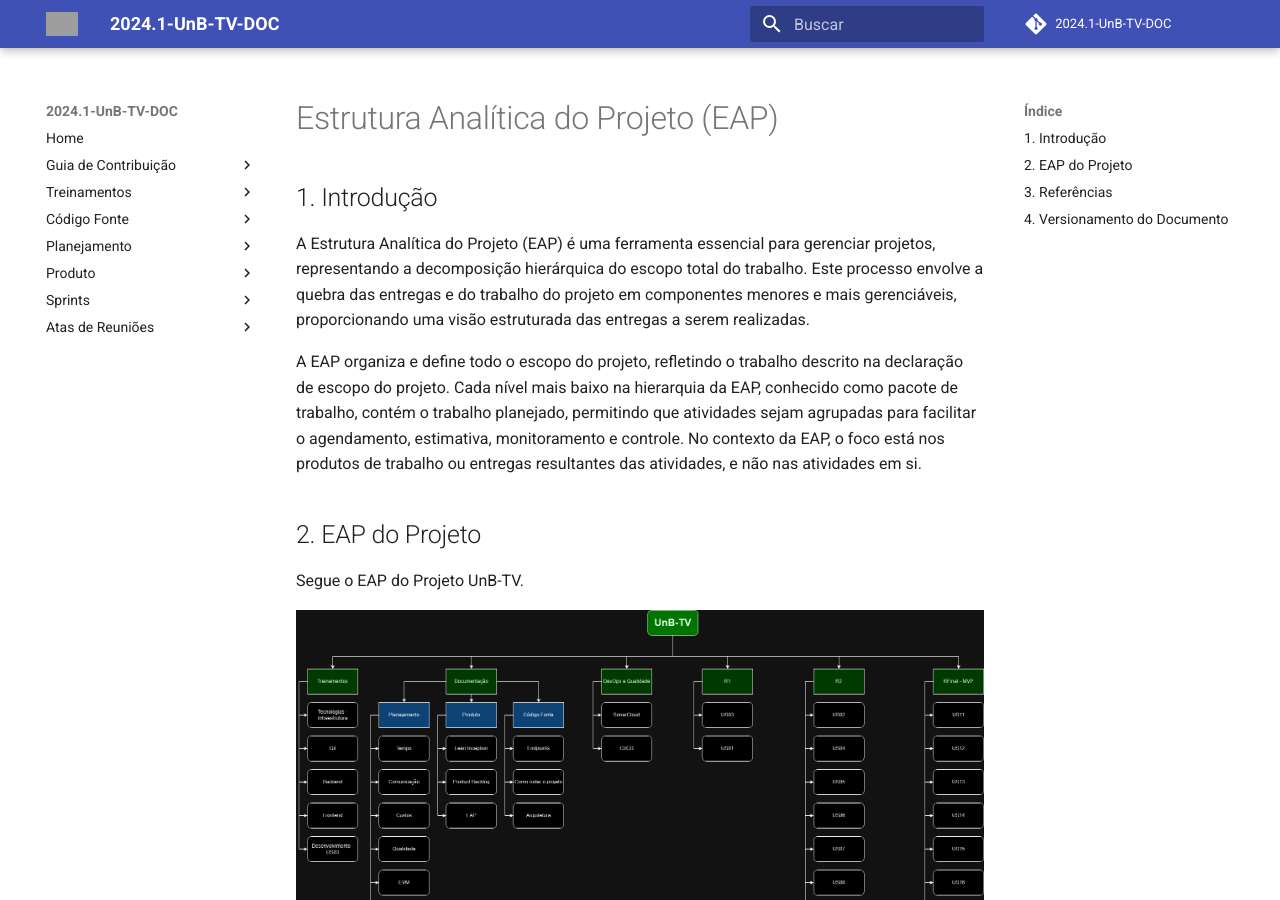
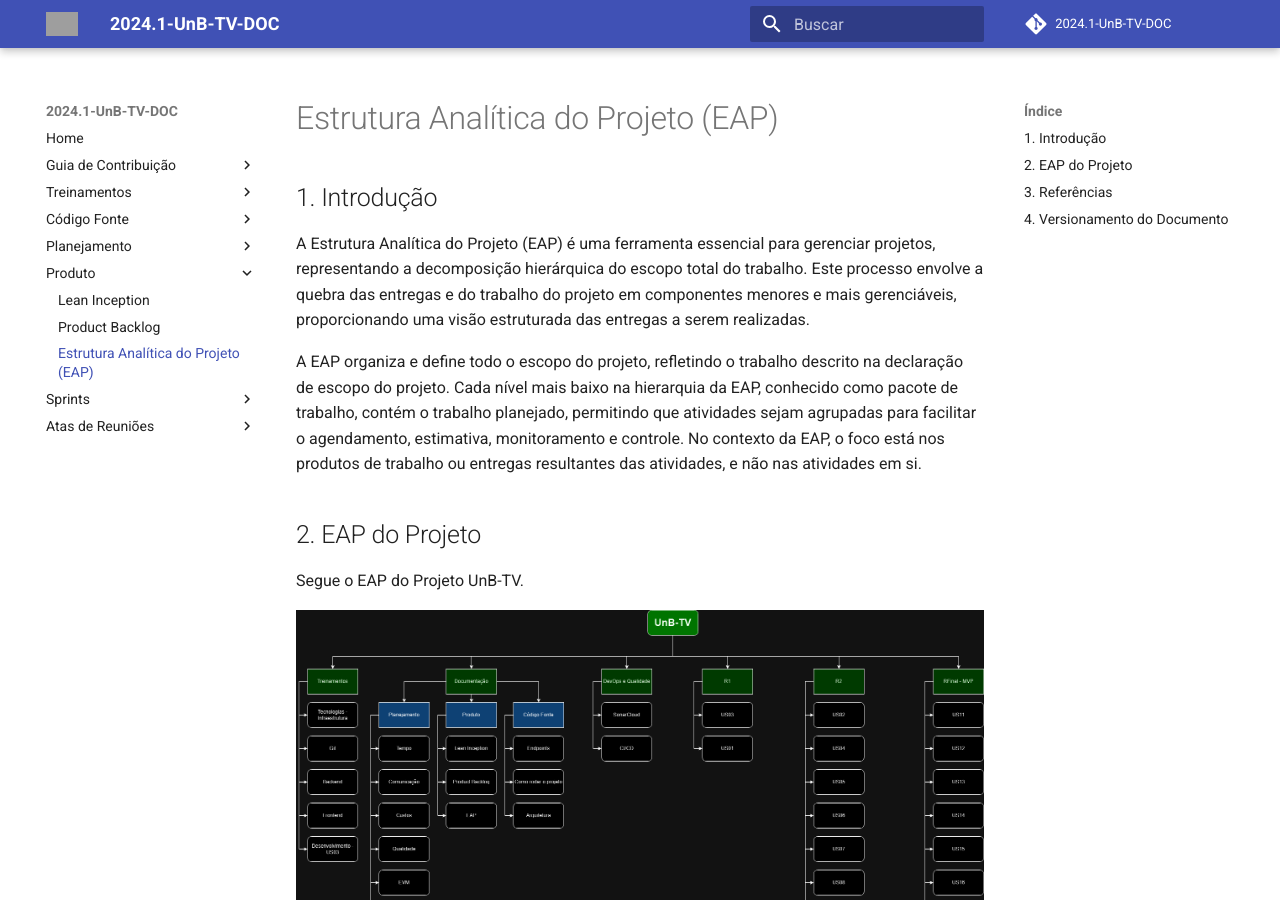
Before and after one commit to fga-eps-mds/2024.1-UnB-TV-DOC, an MkDocs documentation site: the page built from docs/produto/eap.md, in a window 1280 px wide and 900 px high. Built offline with MkDocs 1.6.1 and Material for MkDocs 9.7.7, drawn with Linux system fonts in a browser that asks for light colours; comment, search, counter and statistics services are not loaded; grey boxes are pictures that could not be loaded.

Commit message:
Update mkdocs.yml

```diff
--- a/mkdocs.yml
+++ b/mkdocs.yml
@@ -25,6 +25,7 @@ nav:
   - Produto:
     - Lean Inception: produto/leaninception.md
     - Product Backlog: produto/backlog.md
+    - Estrutura Analítica do Projeto (EAP): produto/eap.md
   - Sprints:
     - Sprint Template: sprints/SprintTemplate/SprintTemplate.md
     - Pareamento Template: sprints/SprintTemplate/PareamentoTemplate.md
```
